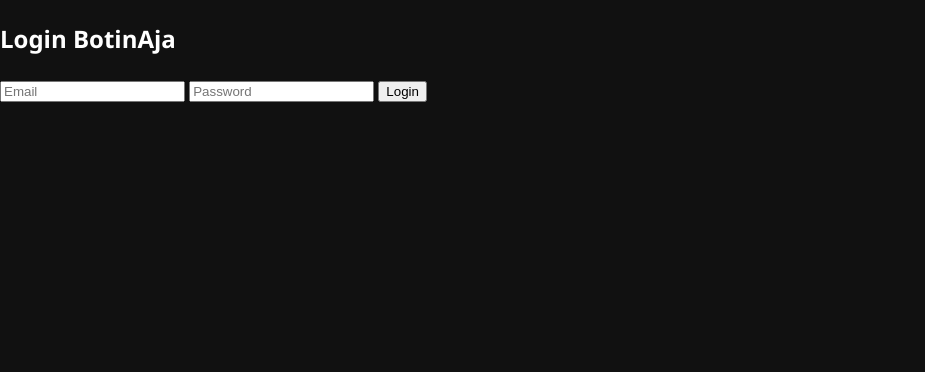
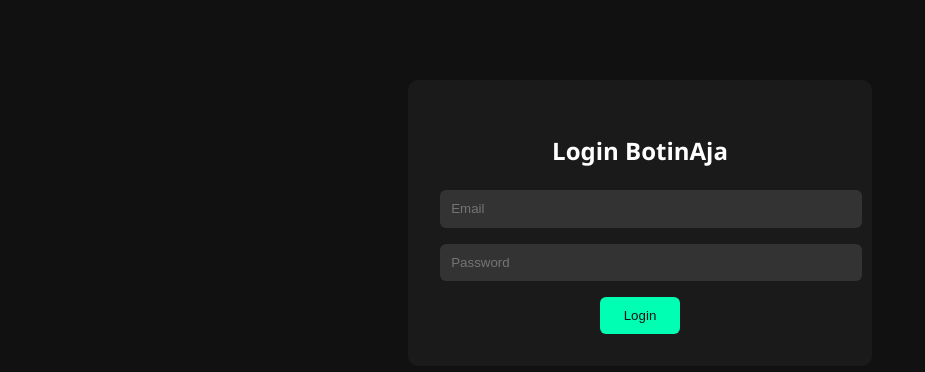
Before and after one commit to https2025/REGISTER, a plain HTML site: page login.html in a window 1280 px wide. Shown: the whole page, without its empty margins (0-925 px from the left). Drawn offline with Linux system fonts and the light colour scheme.

Commit message:
Update style.css

```diff
--- a/style.css
+++ b/style.css
@@ -97,3 +97,31 @@
   background-color: #00ffb3;
   color: #111;
 }
+
+.auth-container {
+  max-width: 400px;
+  margin: 5rem auto;
+  background: #1a1a1a;
+  padding: 2rem;
+  border-radius: 10px;
+  text-align: center;
+}
+
+.auth-container input {
+  width: 100%;
+  padding: 0.7rem;
+  margin-bottom: 1rem;
+  border: none;
+  border-radius: 6px;
+  background: #333;
+  color: white;
+}
+
+.auth-container button {
+  padding: 0.7rem 1.5rem;
+  background: #00ffb3;
+  color: #111;
+  border: none;
+  border-radius: 6px;
+  cursor: pointer;
+}
```
